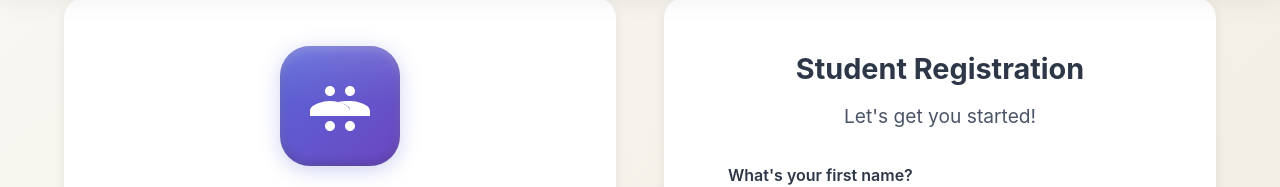
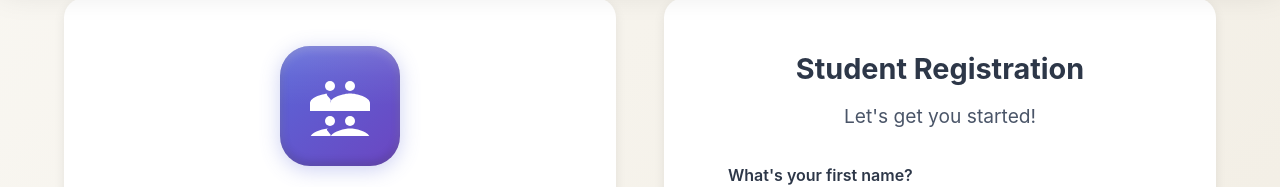
Before and after one commit to qashsolutions/eduapp, a Next.js app: page /auth/student-signup in a window 1280 px wide. Shown: the part 139-326 px from the top of the page. Built offline with nearby package versions, Linux system fonts and the light colour scheme; no server answers.

Commit message:
family icon

```diff
--- a/pages/auth/student-signup.js
+++ b/pages/auth/student-signup.js
@@ -193,7 +193,16 @@ export default function StudentSignup() {
           <div className="left-side">
             <div className="icon-container">
               <svg width="60" height="60" viewBox="0 0 24 24" className="family-icon">
-                <path d="M16 4C17.11 4 18 4.89 18 6C18 7.11 17.11 8 16 8C14.89 8 14 7.11 14 6C14 4.89 14.89 4 16 4M8 4C9.11 4 10 4.89 10 6C10 7.11 9.11 8 8 8C6.89 8 6 7.11 6 6C6 4.89 6.89 4 8 4M16 10C18.67 10 24 11.33 24 14V16H16V14C16 13.5 15.89 13 15.71 12.5C14.53 11.5 12.92 10.76 11.25 10.36C12.5 10.13 14.03 10 16 10M8 10C10.67 10 16 11.33 16 14V16H0V14C0 11.33 5.33 10 8 10M8 18C6.89 18 6 18.89 6 20C6 21.11 6.89 22 8 22C9.11 22 10 21.11 10 20C10 18.89 9.11 18 8 18M16 18C14.89 18 14 18.89 14 20C14 21.11 14.89 22 16 22C17.11 22 18 21.11 18 20C18 18.89 17.11 18 16 18Z"/>
+                <g>
+                  <circle cx="8" cy="4" r="2"/>
+                  <circle cx="16" cy="4" r="2"/>
+                  <path d="M16 7C13.67 7 8 8.34 8 11V14H24V11C24 8.34 18.67 7 16 7Z"/>
+                  <path d="M8 7C5.33 7 0 8.34 0 11V14H8V11C8 10.5 8.12 10.03 8.34 9.58C7.12 7.73 5.63 7 8 7Z"/>
+                  <circle cx="8" cy="18" r="2"/>
+                  <circle cx="16" cy="18" r="2"/>
+                  <path d="M16 21C13.67 21 8 22.34 8 25V26H24V25C24 22.34 18.67 21 16 21Z"/>
+                  <path d="M8 21C5.33 21 0 22.34 0 25V26H8V25C8 24.5 8.12 24.03 8.34 23.58C7.12 21.73 5.63 21 8 21Z"/>
+                </g>
               </svg>
             </div>
 
```
Also changed, not shown: pages/signup.js (+10 -1 lines).
